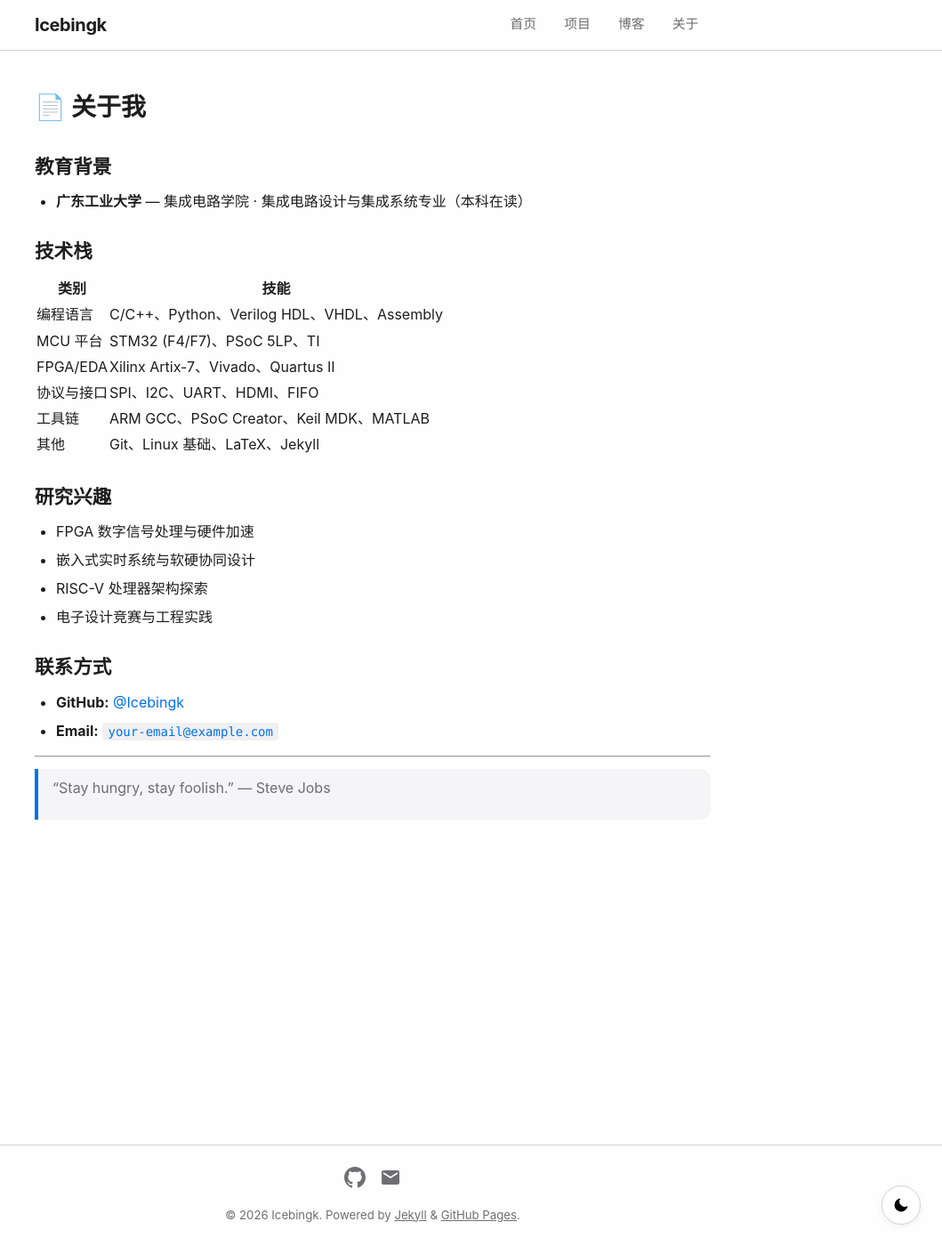
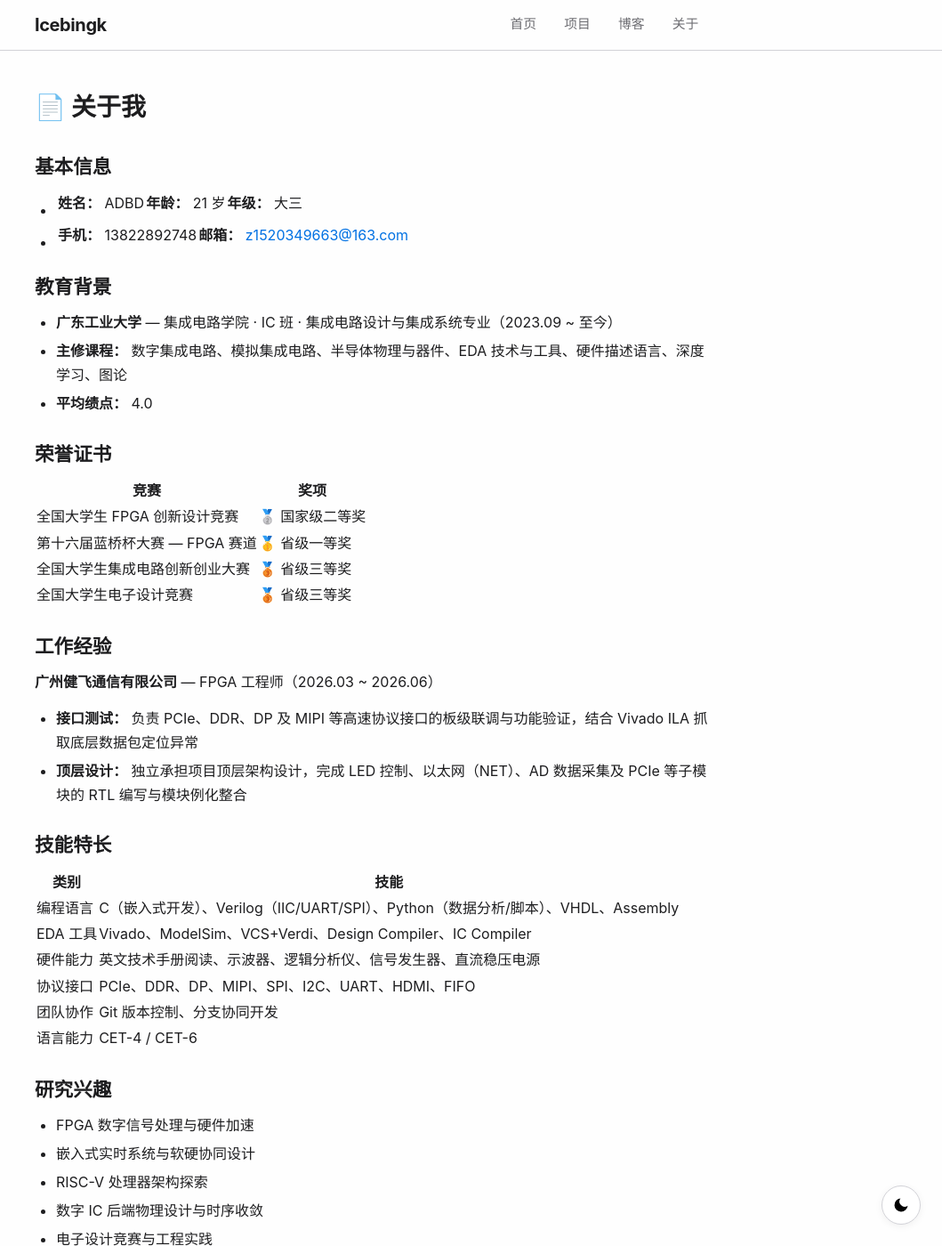
Before and after one commit to Icebingk/Icebingk.github.io, a Jekyll site: the page built from about.md, in a window 1280 px wide and 1400 px high. Shown: the whole window at 89% size, without its empty margins (221-1280 px from the left). Built offline with Jekyll 4.4.1, drawn with Linux system fonts in a browser that asks for light colours; some of the changed text lies outside the part shown.

Commit message:
添加简历信息、荣誉证书、新项目页面、CSDN博客文章

```diff
--- a/_config.yml
+++ b/_config.yml
@@ -7,8 +7,8 @@
 tagline:          "FPGA · 嵌入式 · 电子设计"
 description:      "个人技术博客与项目展示 — 集成电路专业，热爱嵌入式底层开发与软硬协同设计"
 author:
-  name:           "Icebingk"
-  email:          "your-email@example.com"
+  name:           "ADBD"
+  email:          "z1520349663@163.com"
   github:         "Icebingk"
 
 # 站点 URL（部署到 GitHub Pages 后生效）
@@ -36,7 +36,7 @@
       type: "posts"
     values:
       layout: post
-      author: "Icebingk"
+      author: "ADBD"
   - scope:
       path: ""
       type: "projects"
--- a/_layouts/home.html
+++ b/_layouts/home.html
@@ -34,7 +34,7 @@ layout: default
 
 <section class="intro">
   <h2>👋 关于我</h2>
-  <p>广东工业大学集成电路学院在读本科生，专注于 FPGA 开发、嵌入式系统与软硬协同设计。热爱参加电子设计竞赛，享受从芯片驱动到系统集成的完整开发流程。</p>
+  <p>广东工业大学集成电路学院 IC 班大三在读，GPA 4.0。专注于 FPGA 开发与数字 IC 设计，熟悉 PCIe/DDR/MIPI 等高速接口验证。热爱电子设计竞赛，累计获国家级二等奖 1 项、省级一等奖/三等奖 3 项。目前于广州健飞通信担任 FPGA 工程师实习生。</p>
 </section>
 
 <section class="featured-projects">
--- a/about.md
+++ b/about.md
@@ -8,35 +8,52 @@ permalink: /about/
 
 <div class="post-content" markdown="1">
 
+## 基本信息
+
+- **姓名：** ADBD | **年龄：** 21 岁 | **年级：** 大三
+- **手机：** 13822892748 | **邮箱：** [z1520349663@163.com](mailto:z1520349663@163.com)
+
 ## 教育背景
 
-- **广东工业大学** — 集成电路学院 · 集成电路设计与集成系统专业（本科在读）
+- **广东工业大学** — 集成电路学院 · IC 班 · 集成电路设计与集成系统专业（2023.09 ~ 至今）
+- **主修课程：** 数字集成电路、模拟集成电路、半导体物理与器件、EDA 技术与工具、硬件描述语言、深度学习、图论
+- **平均绩点：** 4.0
 
-## 技术栈
+## 荣誉证书
+
+| 竞赛 | 奖项 |
+|------|------|
+| 全国大学生 FPGA 创新设计竞赛 | 🥈 国家级二等奖 |
+| 第十六届蓝桥杯大赛 — FPGA 赛道 | 🥇 省级一等奖 |
+| 全国大学生集成电路创新创业大赛 | 🥉 省级三等奖 |
+| 全国大学生电子设计竞赛 | 🥉 省级三等奖 |
+
+## 工作经验
+
+**广州健飞通信有限公司** — FPGA 工程师（2026.03 ~ 2026.06）
+
+- **接口测试：** 负责 PCIe、DDR、DP 及 MIPI 等高速协议接口的板级联调与功能验证，结合 Vivado ILA 抓取底层数据包定位异常
+- **顶层设计：** 独立承担项目顶层架构设计，完成 LED 控制、以太网（NET）、AD 数据采集及 PCIe 等子模块的 RTL 编写与模块例化整合
+
+## 技能特长
 
 | 类别 | 技能 |
 |------|------|
-| 编程语言 | C/C++、Python、Verilog HDL、VHDL、Assembly |
-| MCU 平台 | STM32 (F4/F7)、PSoC 5LP、TI |
-| FPGA/EDA | Xilinx Artix-7、Vivado、Quartus II |
-| 协议与接口 | SPI、I2C、UART、HDMI、FIFO |
-| 工具链 | ARM GCC、PSoC Creator、Keil MDK、MATLAB |
-| 其他 | Git、Linux 基础、LaTeX、Jekyll |
+| 编程语言 | C（嵌入式开发）、Verilog（IIC/UART/SPI）、Python（数据分析/脚本）、VHDL、Assembly |
+| EDA 工具 | Vivado、ModelSim、VCS+Verdi、Design Compiler、IC Compiler |
+| 硬件能力 | 英文技术手册阅读、示波器、逻辑分析仪、信号发生器、直流稳压电源 |
+| 协议接口 | PCIe、DDR、DP、MIPI、SPI、I2C、UART、HDMI、FIFO |
+| 团队协作 | Git 版本控制、分支协同开发 |
+| 语言能力 | CET-4 / CET-6 |
 
 ## 研究兴趣
 
 - FPGA 数字信号处理与硬件加速
 - 嵌入式实时系统与软硬协同设计
 - RISC-V 处理器架构探索
+- 数字 IC 后端物理设计与时序收敛
 - 电子设计竞赛与工程实践
 
-## 联系方式
-
-- **GitHub:** [@{{ site.author.github }}](https://github.com/{{ site.author.github }})
-- **Email:** [`{{ site.author.email }}`](mailto:{{ site.author.email }})
-
----
-
-> "Stay hungry, stay foolish." — Steve Jobs
+> *"Stay hungry, stay foolish." — Steve Jobs*
 
 </div>
```
Also changed, not shown: _posts/2025-08-07-clocking-wizard.md (added, +36 -0 lines), _projects/fpga-intern.md (added, +20 -0 lines), _projects/riscv-system.md (added, +22 -0 lines), _projects/sram-controller.md (added, +22 -0 lines), _projects/uart-asic.md (added, +23 -0 lines).
